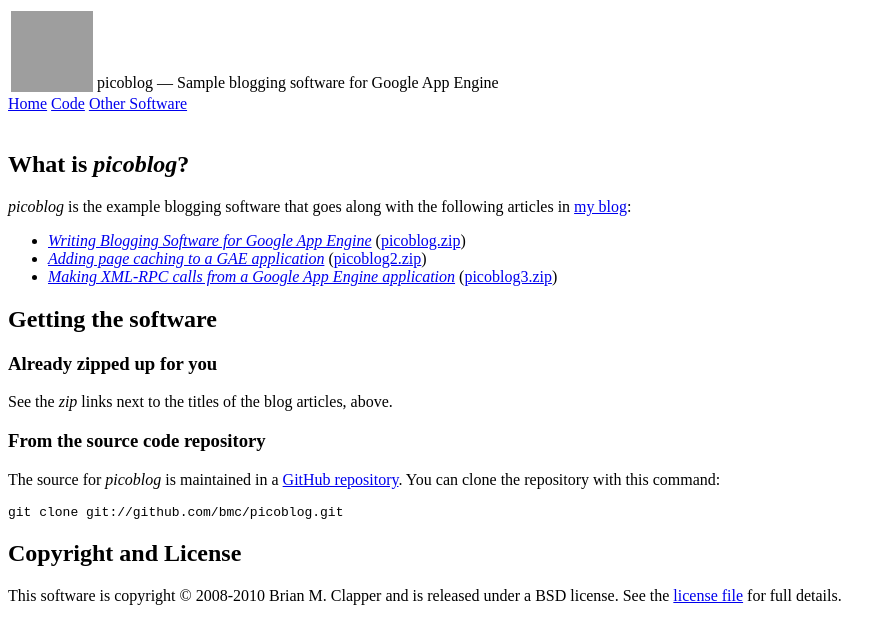
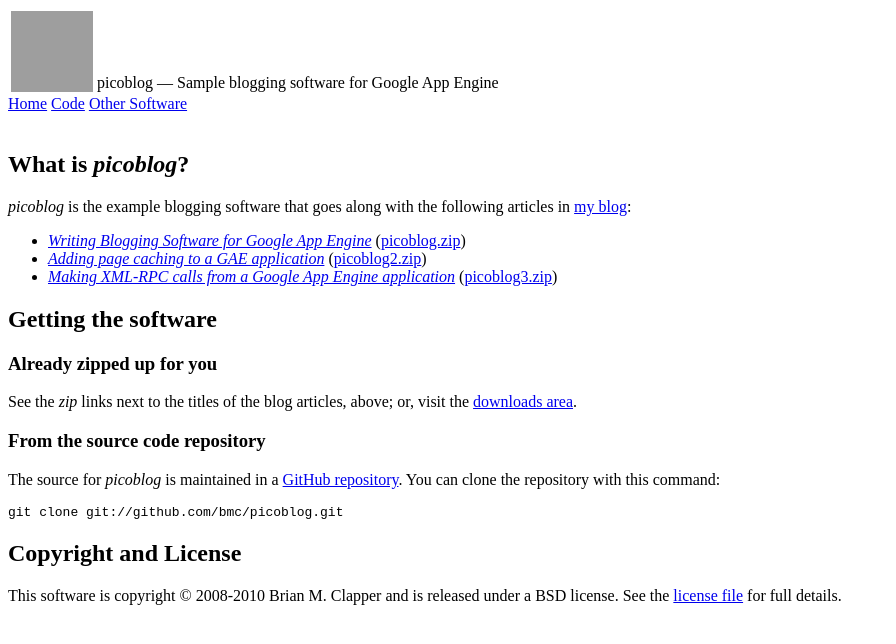
Before and after one commit to bmc/picoblog, a Jekyll site: the page built from index.md, in a window 1280 px wide. Shown: the top 644 px of the page, without its empty margins (0-896 px from the left). Built offline with Jekyll 4.4.1, drawn with Linux system fonts in a browser that asks for light colours.

Commit message:
Added link to general downloads area

```diff
--- a/index.md
+++ b/index.md
@@ -27,7 +27,10 @@
 
 ### Already zipped up for you
 
-See the *zip* links next to the titles of the blog articles, above.
+See the *zip* links next to the titles of the blog articles, above; or,
+visit the [downloads area][].
+
+[downloads area]: http://github.com/bmc/picoblog/downloads
 
 ### From the source code repository
 
```
